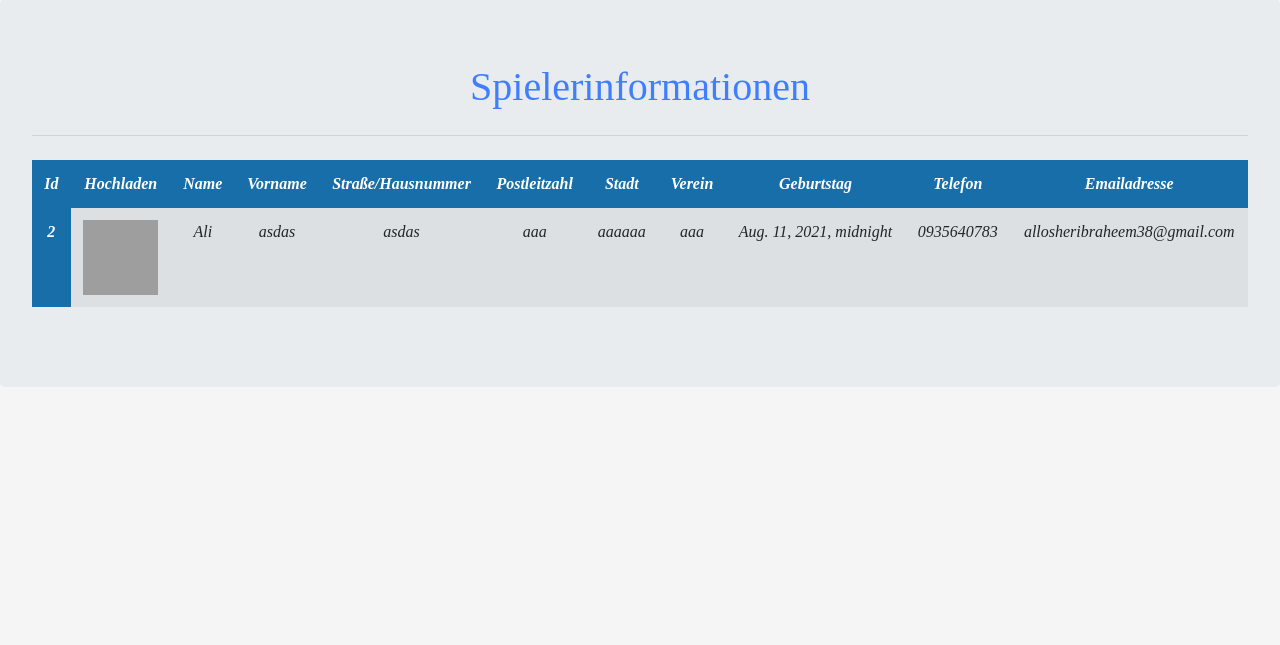
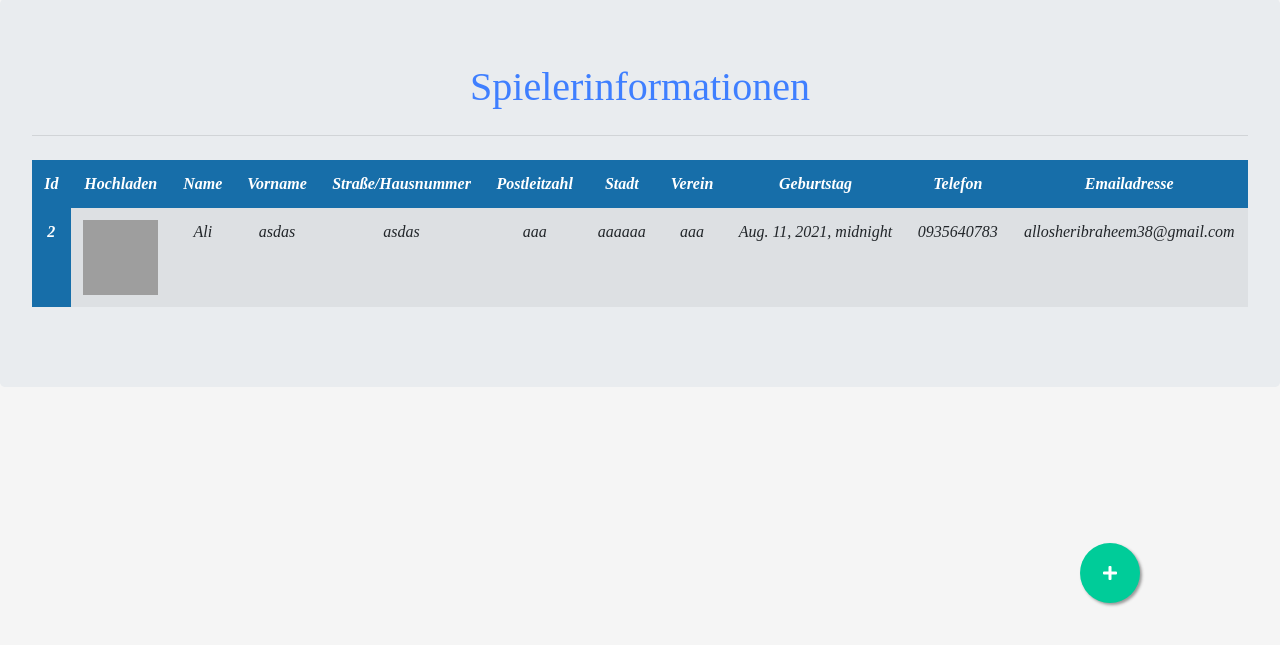
Before and after one commit to AliIbrahim996/footballClub, a Django app: page /player/ in a window 1280 px wide. Shown: the part 57-702 px from the top of the page. Run offline with Django 3.2, Linux system fonts and the light colour scheme; data comes from the database, SQL or seed files in the repository; grey boxes are pictures that could not be loaded.

Commit message:
add floating button to player list UI

```diff
--- a/players/templates/players/player_list.html
+++ b/players/templates/players/player_list.html
@@ -46,4 +46,7 @@
             </tbody>
         </table>
     </div>
+    <a href="{% url 'create' %}" class="float">
+        <i class="fa fa-plus my-float"></i>
+    </a>
 {% endblock content %}
--- a/players/templates/statics/css/style.css
+++ b/players/templates/statics/css/style.css
@@ -73,3 +73,20 @@ tr > th > a:visited {
     background-color: transparent;
     text-decoration: none;
 }
+
+.float{
+	position:fixed;
+	width:60px;
+	height:60px;
+	bottom:140px;
+	right:140px;
+	background-color:#0C9;
+	color:#FFF;
+	border-radius:50px;
+	text-align:center;
+	box-shadow: 2px 2px 3px #999;
+}
+
+.my-float{
+	margin-top:22px;
+}
```
Lines whose indentation alone changed are shown as unchanged.
